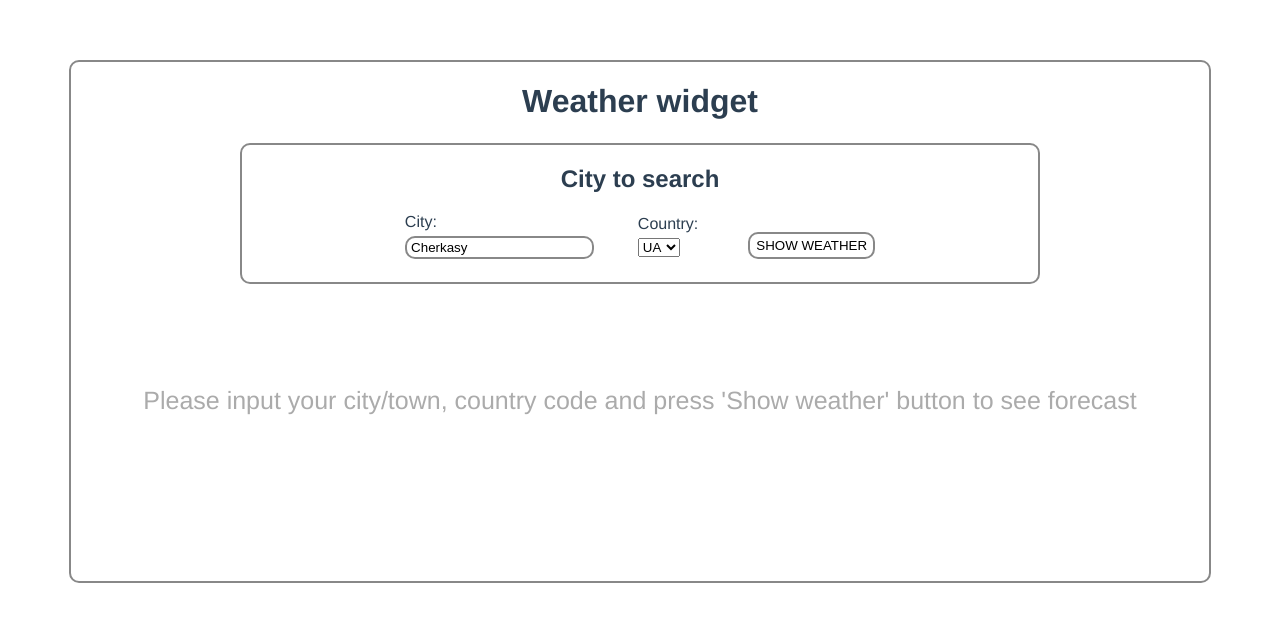
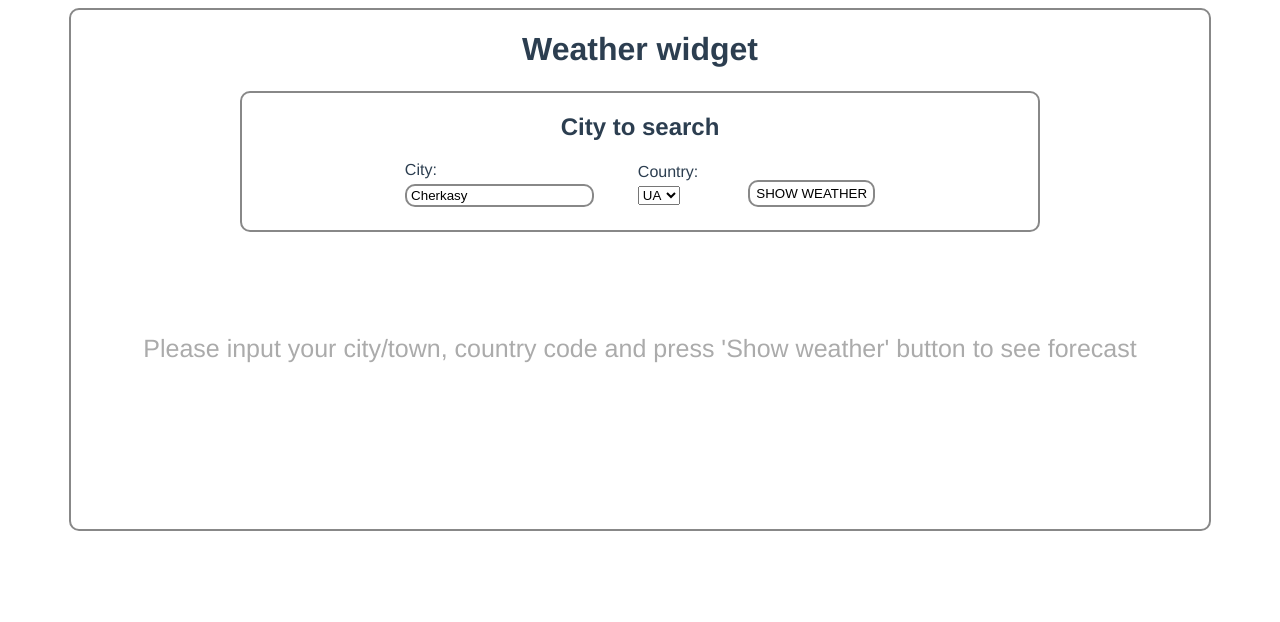
Before and after one commit to AlexKuskov/homework-6-js, a Vue app: page / in a window 1280 px wide. Shown: the top 622 px of the page. Built offline with nearby package versions, Linux system fonts and the light colour scheme.

Commit message:
Remove div wrapper. Change 'app' id to class attribute

```diff
--- a/src/App.vue
+++ b/src/App.vue
@@ -1,7 +1,5 @@
 <template>
-  <div id="app">
-    <weather-widget />
-  </div>
+  <weather-widget class="app" />
 </template>
 
 <script>
@@ -16,7 +14,7 @@ export default {
 </script>
 
 <style lang="scss">
-#app {
+.app {
   font-family: 'Avenir', Helvetica, Arial, sans-serif;
   -webkit-font-smoothing: antialiased;
   -moz-osx-font-smoothing: grayscale;
```
